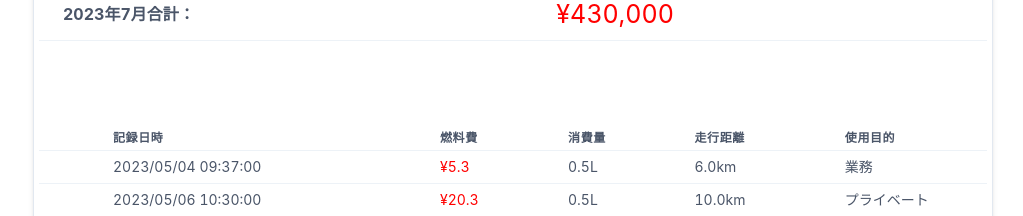
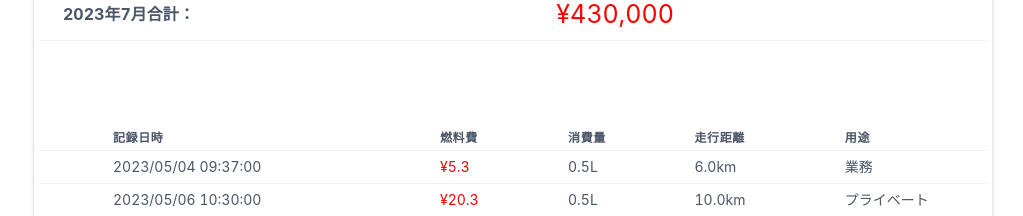
Before and after one commit to nakano2024/fuelana_front, a React (Create React App) app: page /cars/1 in a window 1280 px wide. Shown: the part 820-1036 px from the top of the page, without its empty margins (257-1280 px from the left). Built offline with nearby package versions, Linux system fonts and the light colour scheme.

Commit message:
revise component

```diff
--- a/src/component/DistanceCalculatorPopup.js
+++ b/src/component/DistanceCalculatorPopup.js
@@ -29,9 +29,7 @@ export const DistanceCalculatorPopup = () => {
 
                 <ModalBody>
                     <OnClick.Provider value = {onClose}>
-                        <Box textAlign = {"center"}>
-                            <DistanceCalculator />
-                        </Box>
+                        <DistanceCalculator />
                     </OnClick.Provider>
                 </ModalBody>
 
--- a/src/component/MonthlyTripRecordsTable.js
+++ b/src/component/MonthlyTripRecordsTable.js
@@ -46,7 +46,7 @@ export const MonthlyTripRecordsTable= () => {
                                 走行距離
                             </Th>
                             <Th>
-                                使用目的
+                                用途
                             </Th>
                         </Tr>
                     </Thead>
```
